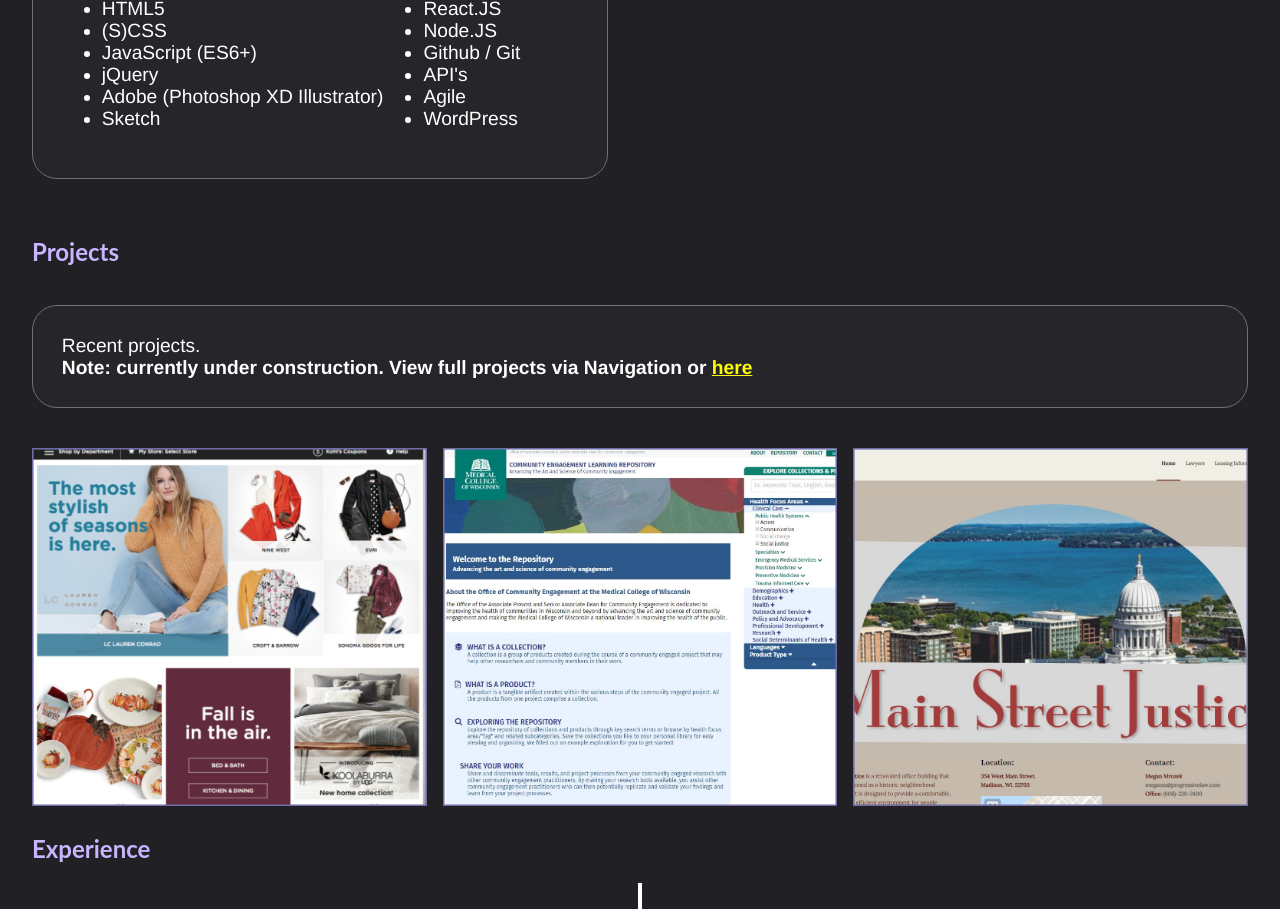
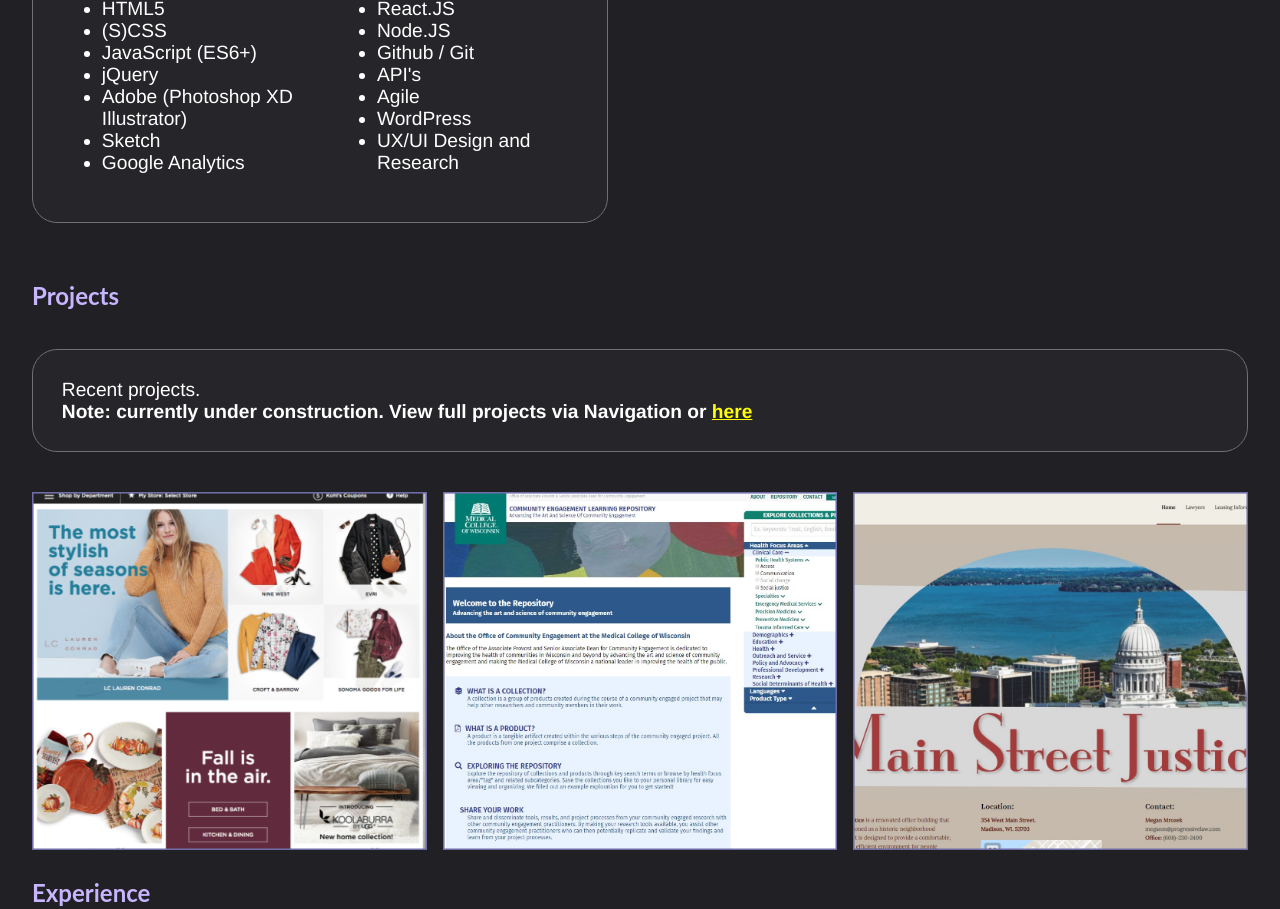
Before and after one commit to WesloTheWeb/my-portfolio, a React (Create React App) app: page / in a window 1280 px wide. Shown: the part 900-1809 px from the top of the page. Built offline with nearby package versions, Linux system fonts and the light colour scheme.

Commit message:
Updae skilltree
Just learned Googe Analytics and added UXUI Design.
- 7am going to bed now.

```diff
--- a/src/components/Intro/Bio/Bio.js
+++ b/src/components/Intro/Bio/Bio.js
@@ -32,6 +32,7 @@ const bio = (props) => {
                         <li>jQuery</li>
                         <li>Adobe (Photoshop XD Illustrator)</li>
                         <li>Sketch</li>
+                        <li>Google Analytics</li>
                     </ul>
                     <ul>
                         <li>React.JS</li>
@@ -40,6 +41,7 @@ const bio = (props) => {
                         <li>API's</li>
                         <li>Agile</li>
                         <li>WordPress</li>
+                        <li>UX/UI Design and Research</li>
 
                     </ul>
                 </div>
```
